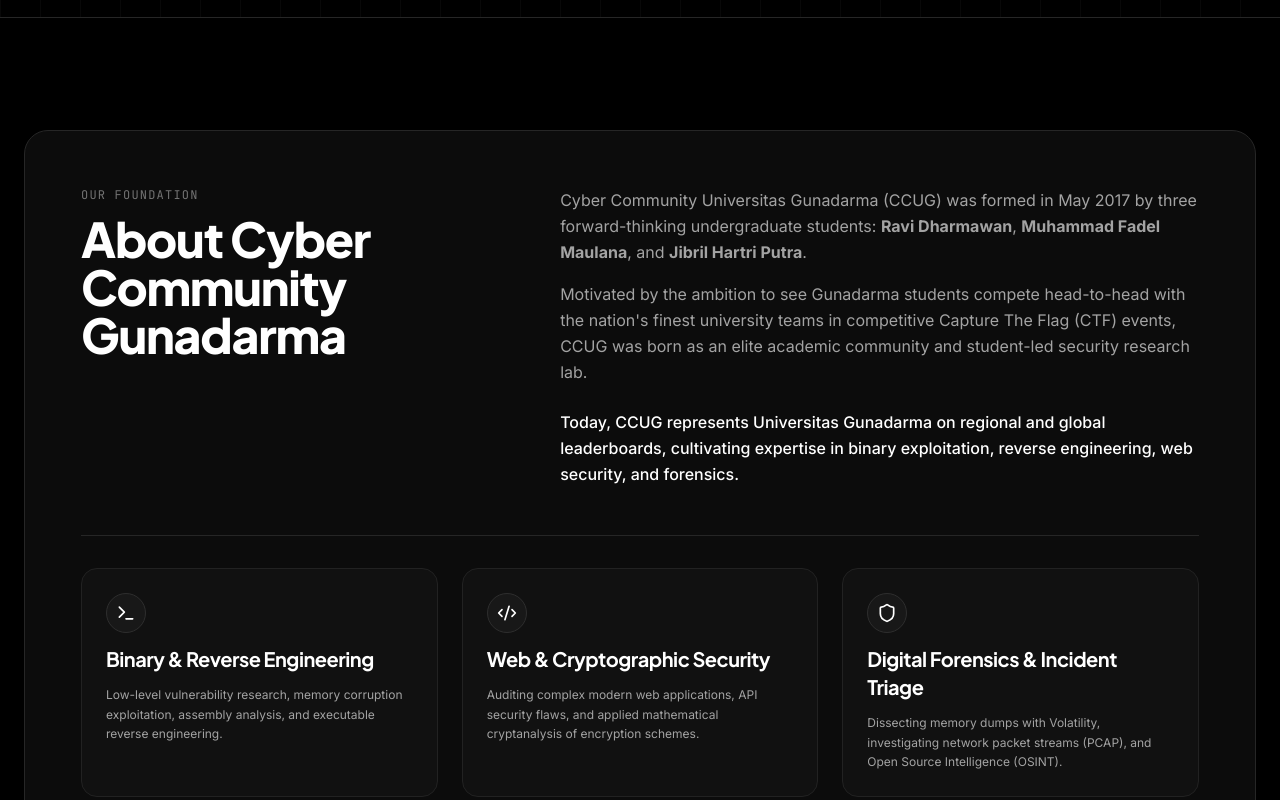
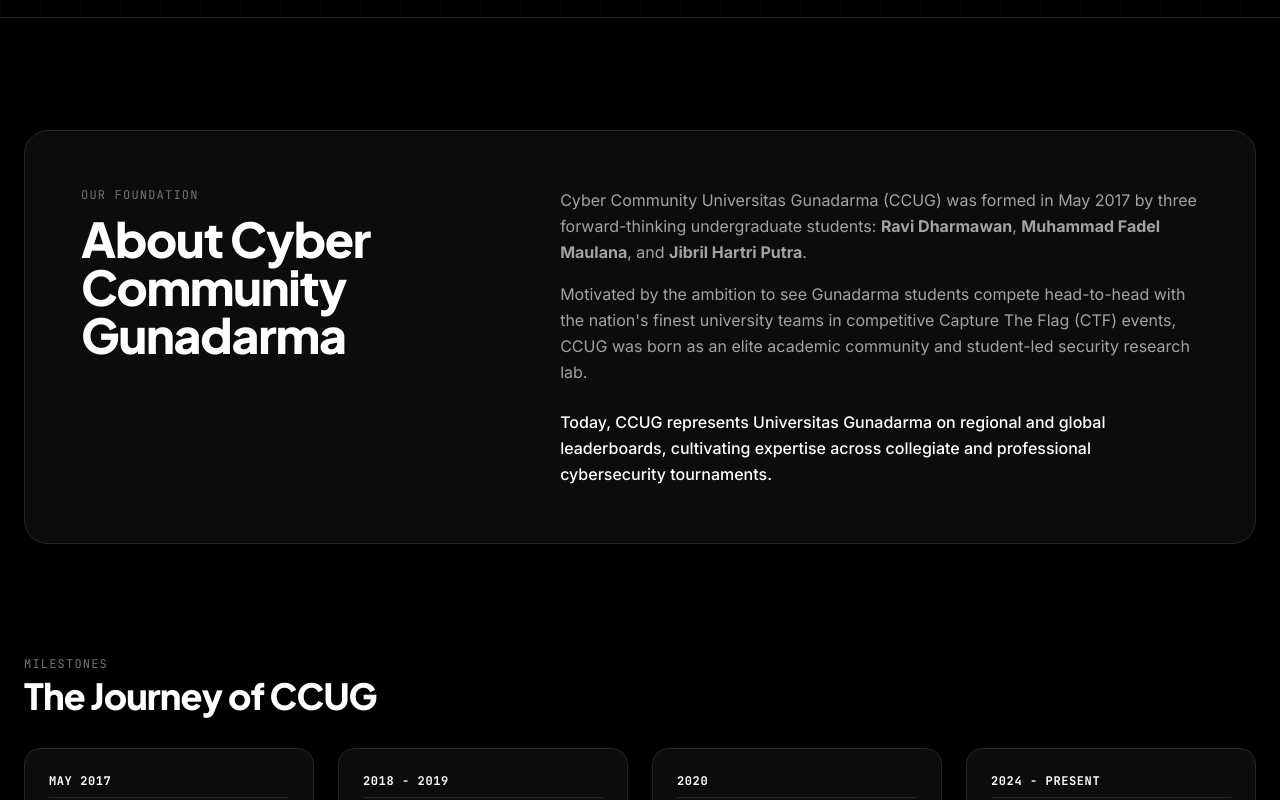
Before and after one commit to FavianRP/ccug-fix2, a Next.js app in the folder ccug-frontend/: page / in a window 1280 px wide. Shown: the part 860-1660 px from the top of the page. Built offline with nearby package versions, Linux system fonts and the light colour scheme.

Commit message:
refactor(home): remove technical pillars block from about section

```diff
--- a/ccug-frontend/src/app/page.tsx
+++ b/ccug-frontend/src/app/page.tsx
@@ -191,7 +191,7 @@ export default function Home() {
 
       {/* About Us: Vision & Story */}
       <section id="about" className="max-w-7xl mx-auto px-6">
-        <div className="border border-[#262626] bg-[#0c0c0c] rounded-3xl p-8 sm:p-14 space-y-12">
+        <div className="border border-[#262626] bg-[#0c0c0c] rounded-3xl p-8 sm:p-14 space-y-6">
           <div className="grid grid-cols-1 lg:grid-cols-12 gap-8 items-start">
             <div className="lg:col-span-5 space-y-3">
               <div className="font-mono text-xs text-[#737373] uppercase tracking-widest">
@@ -214,33 +214,9 @@ export default function Home() {
               </p>
               <p className="text-white font-medium pt-2">
                 Today, CCUG represents Universitas Gunadarma on regional and global leaderboards,
-                cultivating expertise in binary exploitation, reverse engineering, web security, and
-                forensics.
+                cultivating expertise across collegiate and professional cybersecurity tournaments.
               </p>
             </div>
-          </div>
-
-          {/* Research Pillars */}
-          <div className="grid grid-cols-1 md:grid-cols-3 gap-6 pt-8 border-t border-[#262626]">
-            {PILLARS.map((pillar, i) => {
-              const Icon = pillar.icon;
-              return (
-                <div
-                  key={i}
-                  className="bg-[#111111] border border-[#222222] rounded-2xl p-6 space-y-3 hover:border-[#383838] transition-colors"
-                >
-                  <div className="w-10 h-10 rounded-full bg-[#181818] border border-[#2e2e2e] flex items-center justify-center text-white">
-                    <Icon className="w-5 h-5" />
-                  </div>
-                  <h3 className="font-heading text-xl font-bold text-white tracking-tight">
-                    {pillar.title}
-                  </h3>
-                  <p className="font-sans text-xs text-[#a3a3a3] leading-relaxed">
-                    {pillar.desc}
-                  </p>
-                </div>
-              );
-            })}
           </div>
         </div>
       </section>
```
